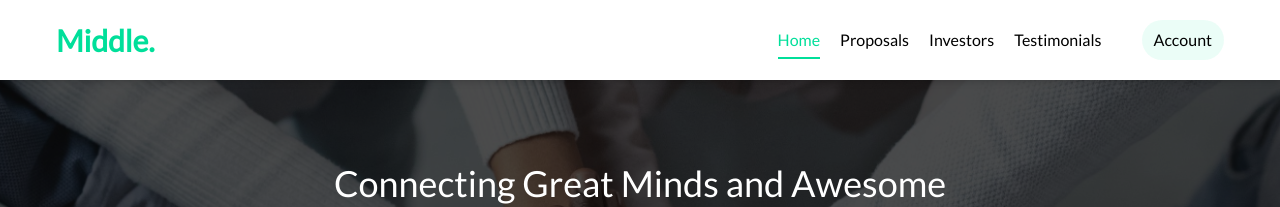
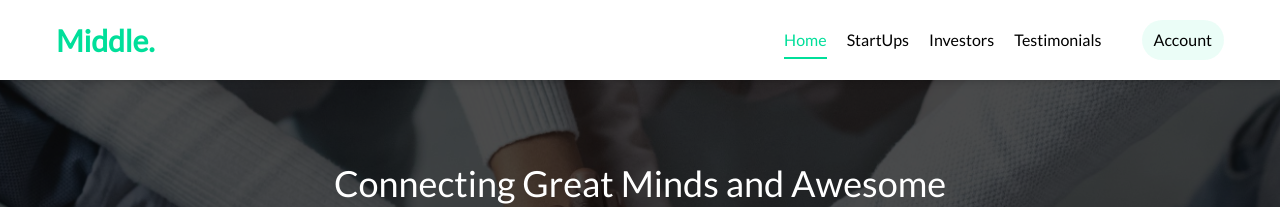
Before and after one commit to KudakwasheM/middlefront, a React (Vite) app: page / in a window 1280 px wide. Shown: the top 207 px of the page. Built offline with nearby package versions, Linux system fonts and the light colour scheme; no server answers.

Commit message:
Changed navbar

```diff
--- a/src/Guests/components/Navbar.jsx
+++ b/src/Guests/components/Navbar.jsx
@@ -40,7 +40,7 @@ const Navbar = ({ route }) => {
                   : ""
               }
             >
-              Proposals
+              StartUps
             </NavLink>
           </li>
           <li className="hover:text-[rgb(0,223,154)] mr-5">
```
